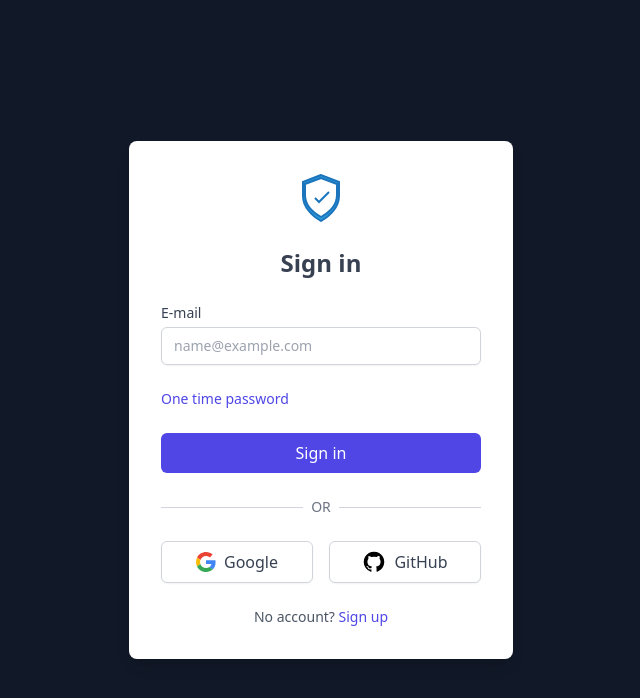
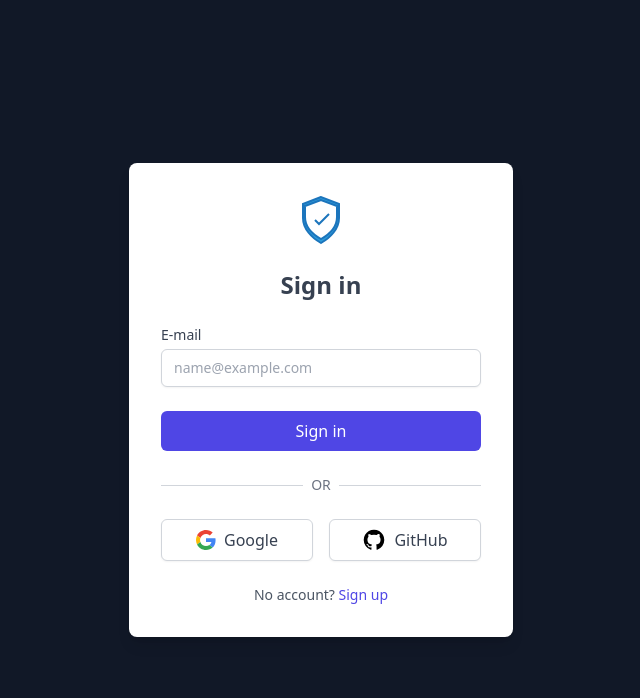
Before and after one commit to RestDB/codehooks-auth, a website: page auth/assets/login.html in a window 1280 px wide. Shown: the whole page, without its empty margins (319-959 px from the left). Drawn offline with nearby package versions, Linux system fonts and the light colour scheme.

Commit message:
OTP cleanup

```diff
--- a/auth/assets/login.html
+++ b/auth/assets/login.html
@@ -44,10 +44,7 @@
           class="mt-1 block w-full px-3 py-2 border border-gray-300 rounded-md shadow-sm focus:outline-none focus:ring-indigo-500 focus:border-indigo-500 sm:text-sm">
       </div>
 
-      <!-- Forgot link -->
-      <p class="text-sm text-gray-600">
-        <a href="otp" class="text-indigo-600 hover:text-indigo-500 font-medium">One time password</a>
-      </p>
+
 
       <!-- Login Button -->
       <div>
```
Also changed, not shown: auth/assets/otp.html (+1 -0 lines).
